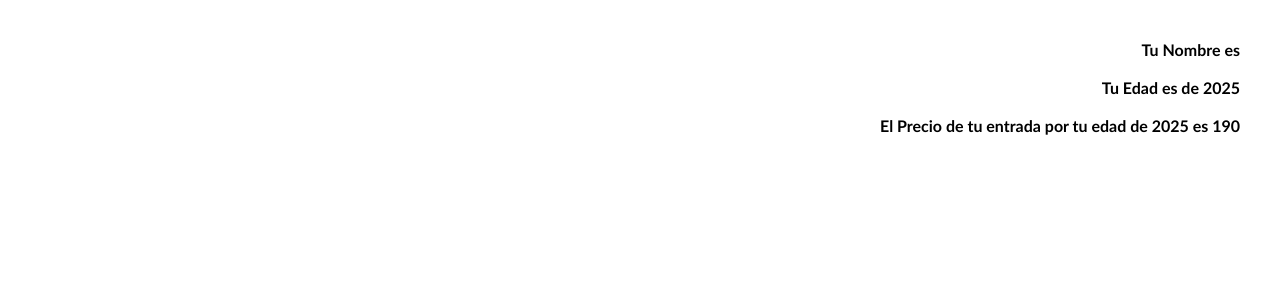
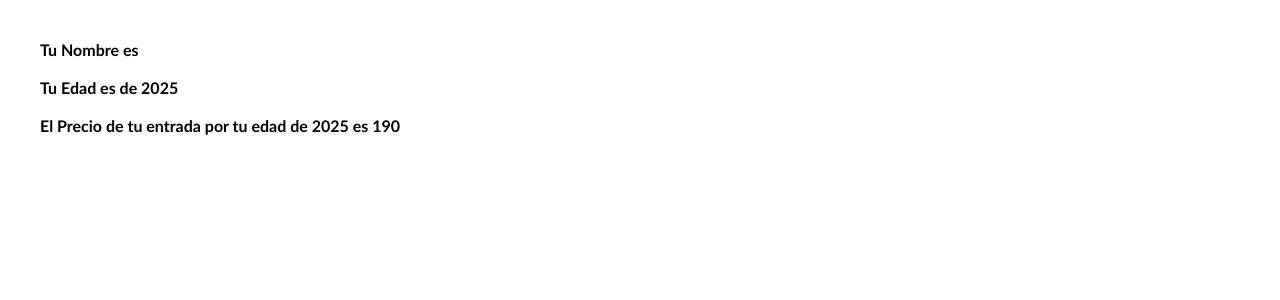
Before and after one commit to FerJH536/Proyectos_HeckFernando, a PHP site: page /ejercicio2.php in a window 1280 px wide. Shown: the top 300 px of the page. Run offline with PHP 8.4, Linux system fonts and the light colour scheme; data that the repository does not hold is empty.

Commit message:
cambio css

```diff
--- a/estilos.css
+++ b/estilos.css
@@ -1,5 +1,5 @@
 body {
-    text-align: right; /* Centrar todo el texto */
+    text-align: left; /* Centrar todo el texto */
     font-weight: bold; /* Negrita en todo el texto */
     font-family: 'Gill Sans', 'Gill Sans MT', Calibri, 'Trebuchet MS', sans-serif;
     margin: 40px;
```
